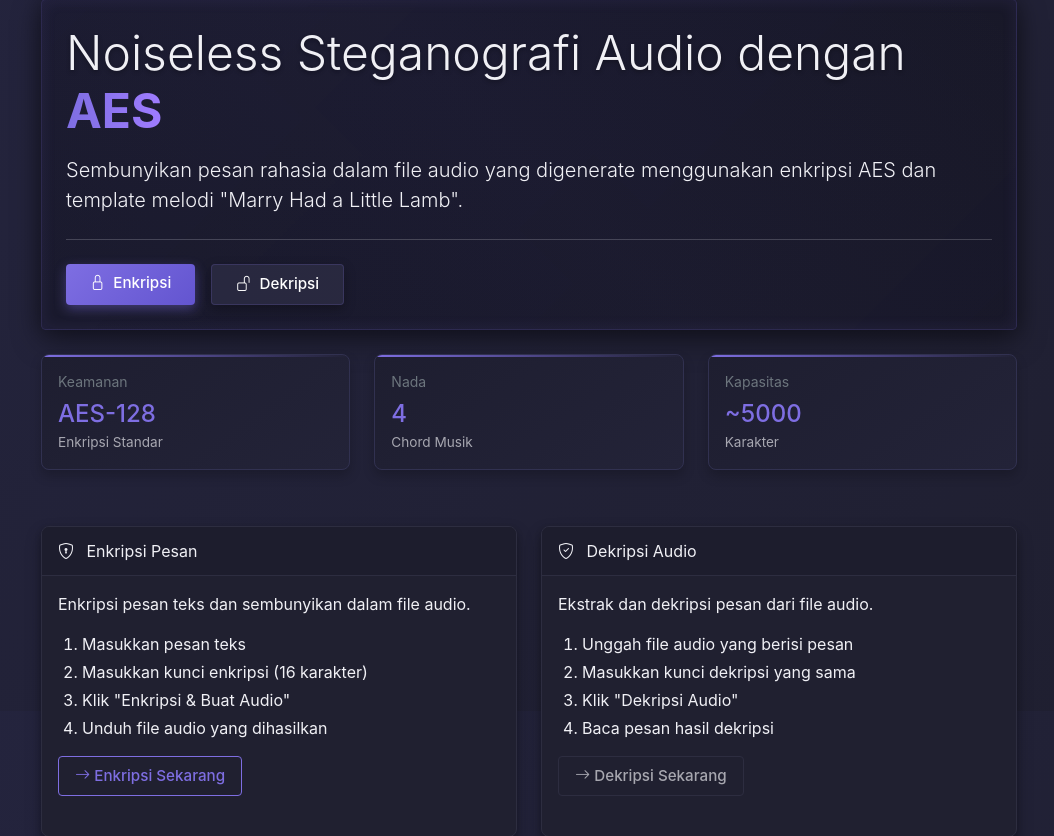
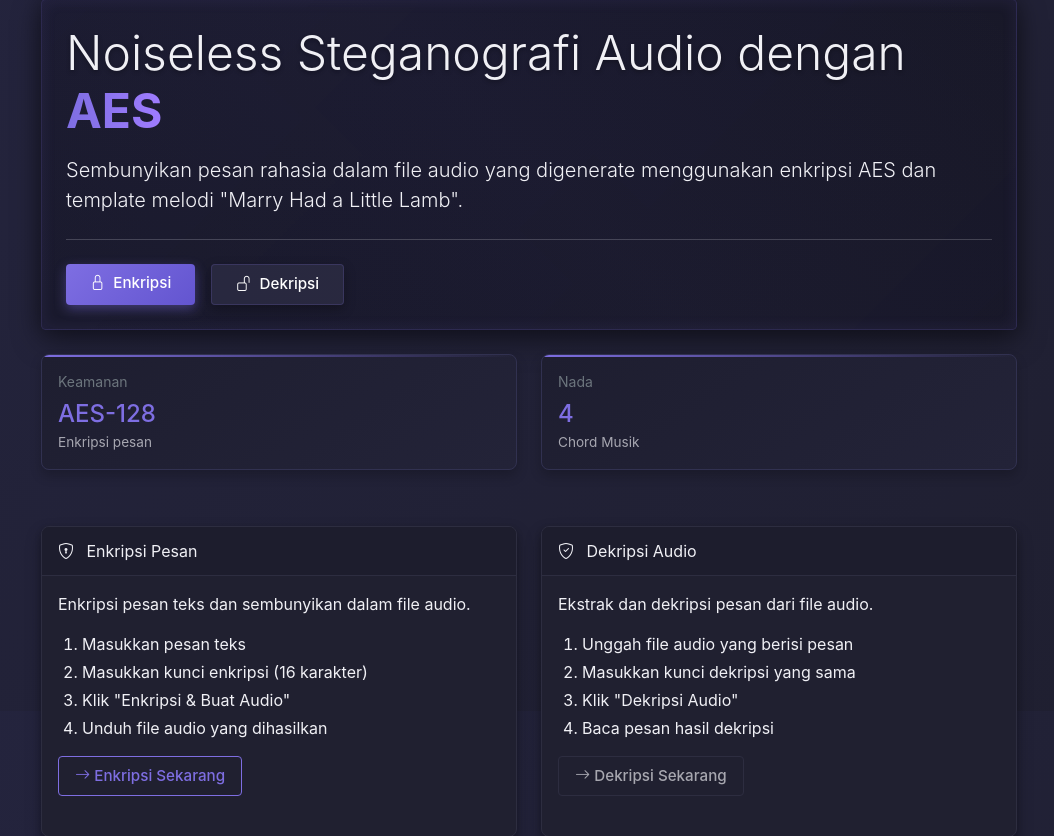
Before and after one commit to raoulhakim/aes-to-hex-to-biner-to-mapping-chord, a Flask app: page / in a window 1280 px wide. Shown: the part 89-925 px from the top of the page, without its empty margins (111-1165 px from the left). Run offline with Flask 3, Linux system fonts and the light colour scheme; parts of the project's set-up code (start-up, migrations or seed data) failed here and were passed over.

Commit message:
update UI-2

```diff
--- a/app/static/css/style.css
+++ b/app/static/css/style.css
@@ -196,7 +196,7 @@ audio {
 .jumbotron .btn-primary:hover {
     transform: translateY(-2px);
     box-shadow: 0 6px 15px rgba(126, 110, 226, 0.6), 0 0 20px rgba(126, 110, 226, 0.3);
-}
+    }
 
 .btn-secondary {
     background-color: var(--dark-bg);
--- a/app/templates/index.html
+++ b/app/templates/index.html
@@ -16,25 +16,18 @@
 </div>
 
 <div class="row mb-4">
-    <div class="col-md-4 mb-3">
+    <div class="col-md-6 mb-3">
         <div class="data-card">
             <div class="mb-1 text-muted small">Keamanan</div>
             <div class="value">AES-128</div>
-            <div class="label">Enkripsi Standar</div>
+            <div class="label">Enkripsi pesan</div>
         </div>
     </div>
-    <div class="col-md-4 mb-3">
+    <div class="col-md-6 mb-3">
         <div class="data-card">
             <div class="mb-1 text-muted small">Nada</div>
             <div class="value">4</div>
             <div class="label">Chord Musik</div>
-        </div>
-    </div>
-    <div class="col-md-4 mb-3">
-        <div class="data-card">
-            <div class="mb-1 text-muted small">Kapasitas</div>
-            <div class="value">~5000</div>
-            <div class="label">Karakter</div>
         </div>
     </div>
 </div>
```
